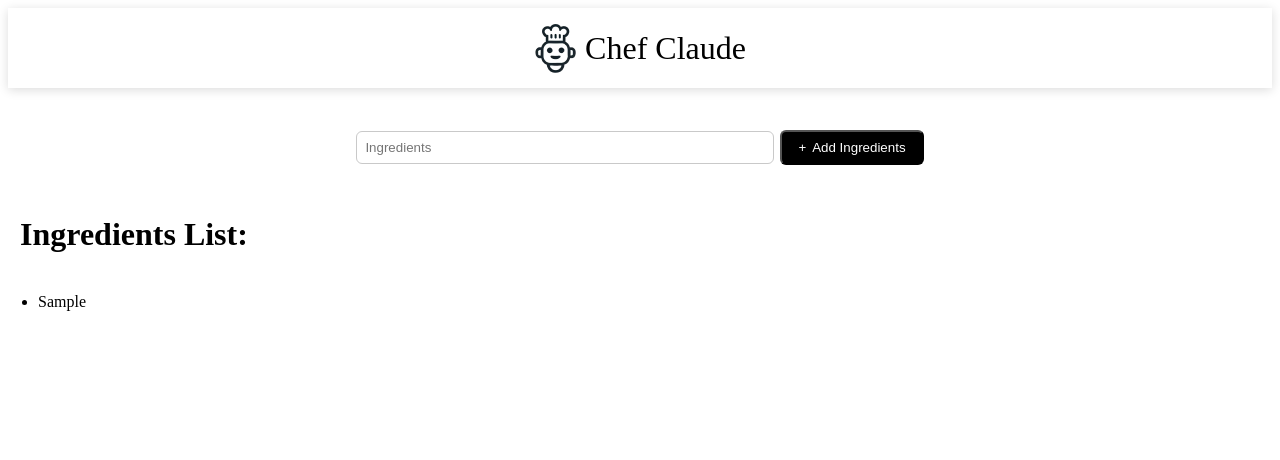
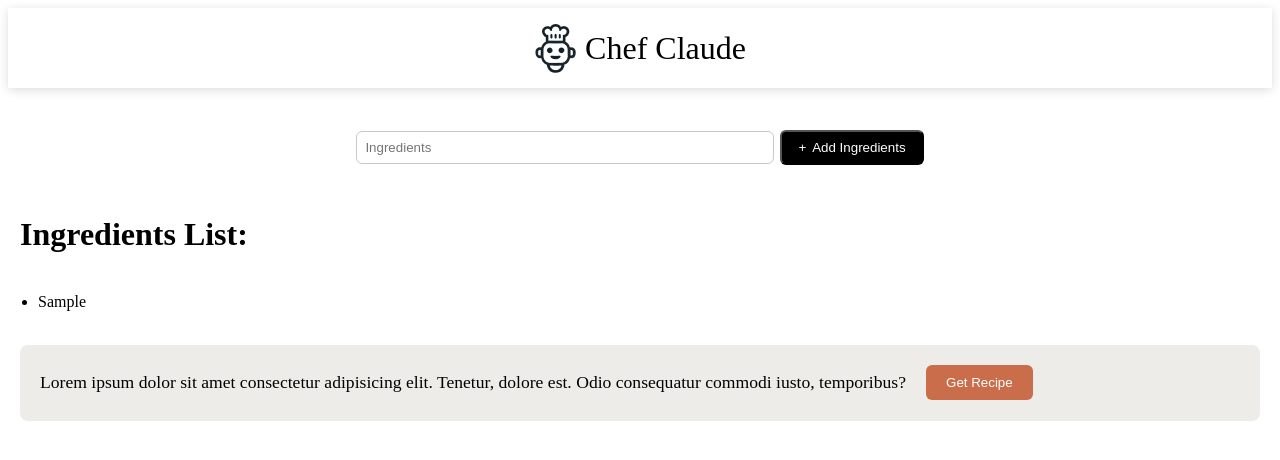
Before and after one commit to safidrawan/chef-claude, a React (Vite) app: page / in a window 1280 px wide. Both pictures are taken after typing "Sample" into the empty fields and a click on the button "Add Ingredients". Shown: the top 460 px of the page. Built offline with nearby package versions, Linux system fonts and the light colour scheme.

Commit message:
get recipe section added

```diff
--- a/src/App.css
+++ b/src/App.css
@@ -40,3 +40,20 @@ main {
 ul {
   padding: 18px;
 }
+.get-recipe{
+  background-color:#EDECE8;
+  display: flex;
+  padding: 10px 20px;
+  font-size: 1.1rem;
+  border-radius: 8px;
+}
+.get-recipe button{
+  background-color: #CA6D4B;
+  color: #fff;
+  align-self: center;
+  white-space: nowrap ;
+  margin-left: 20px;
+  border-radius: 6px;
+  padding: 10px 20px;
+  border: none;
+}
--- a/src/components/ChefMain.jsx
+++ b/src/components/ChefMain.jsx
@@ -1,12 +1,11 @@
 import React from "react";
 
 export default function ChefMain() {
-
   const [ingredients, setIngredients] = React.useState([]);
 
   function addIngredient(formData) {
-   const ingredient = formData.get('ingredient');
-   setIngredients((ingre)=>[...ingre,ingredient])
+    const ingredient = formData.get("ingredient");
+    setIngredients((ingre) => [...ingre, ingredient]);
   }
   const ingredientsItems = ingredients.map((item) => (
     <li key={item}>{item}</li>
@@ -27,6 +26,10 @@ export default function ChefMain() {
         <h1>Ingredients List:</h1>
         <ul>{ingredientsItems}</ul>
       </div>
+     {ingredients.length >0 ? <section className="get-recipe">
+        <p>Lorem ipsum dolor sit amet consectetur adipisicing elit. Tenetur, dolore est. Odio consequatur commodi iusto, temporibus?</p>
+        <button>Get Recipe</button>
+      </section> : null}
     </main>
   );
 }
```
